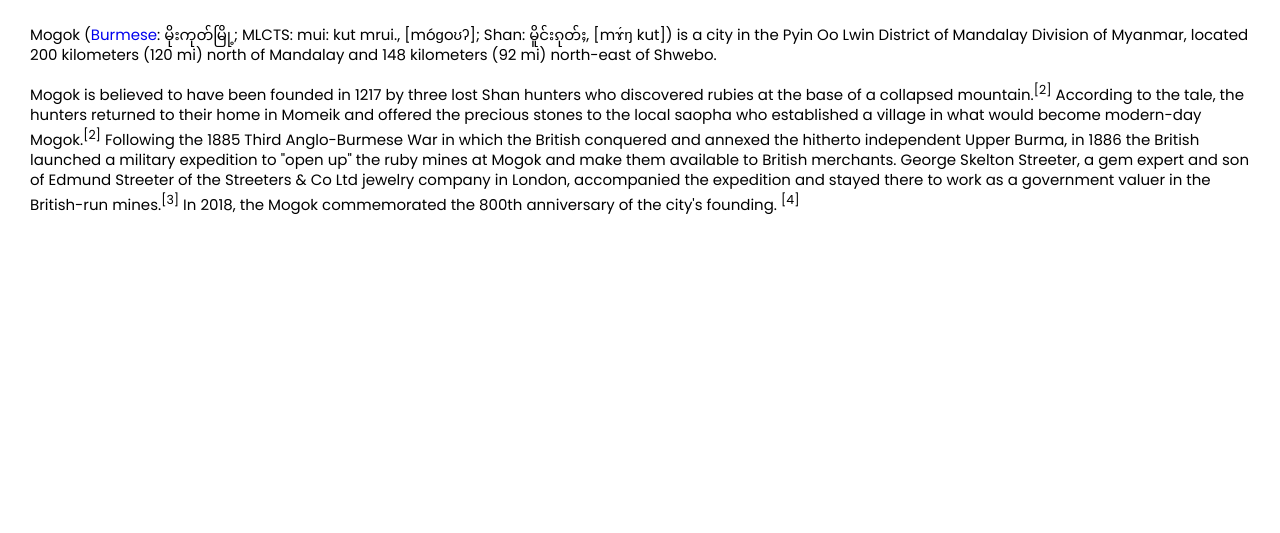
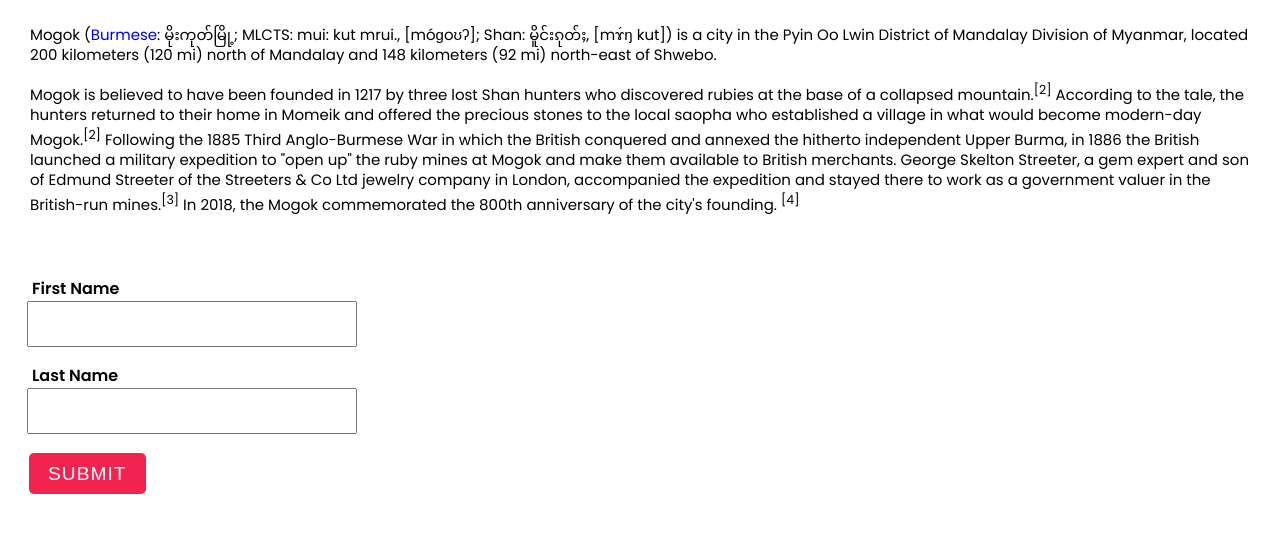
Before and after one commit to HlaChoHtut/OwnTesting, a plain HTML site: page index.html in a window 1280 px wide. Shown: the part 89-622 px from the top of the page. Drawn offline with Linux system fonts and the light colour scheme.

Commit message:
Add input

```diff
--- a/index.html
+++ b/index.html
@@ -19,5 +19,13 @@
             In 2018, the Mogok commemorated the 800th anniversary of the city's founding. <sup>[4]</sup>
         </p>
     </div>
+    <div class="inputField">
+        <label for="fname">First Name</label>
+        <input type="text" id="fname" name="fname">
+        <label for="lname">Last Name</label>
+        <input type="text" id="lname" name="lname">
+        <button>SUBMIT</button>
+    </div>
+
 </body>
 </html>
--- a/style.css
+++ b/style.css
@@ -24,3 +24,37 @@ a {
     font-size: 15px;
     line-height: 20px;
 }
+
+.inputField {
+    display: block;
+}
+
+label {
+    display: block;
+    margin: 1em 0 0 2em;
+    font-weight: bold;
+}
+
+input {
+    padding: 1em;
+    margin-left: 2em;
+    width: 300px;
+}
+
+button {
+    display: block;
+    padding: .5em 1em;
+    margin-left: 1.5em;
+    margin-top: 1em;
+    color: white;
+    background-color: rgba(243, 25, 72, 0.952);
+    border: none;
+    border-radius: 5px;
+    font-size: 1.2em;
+    cursor: pointer;
+    letter-spacing: 1px;
+}
+button:hover {
+    transition: all 100;
+    color: #000;
+}
```
